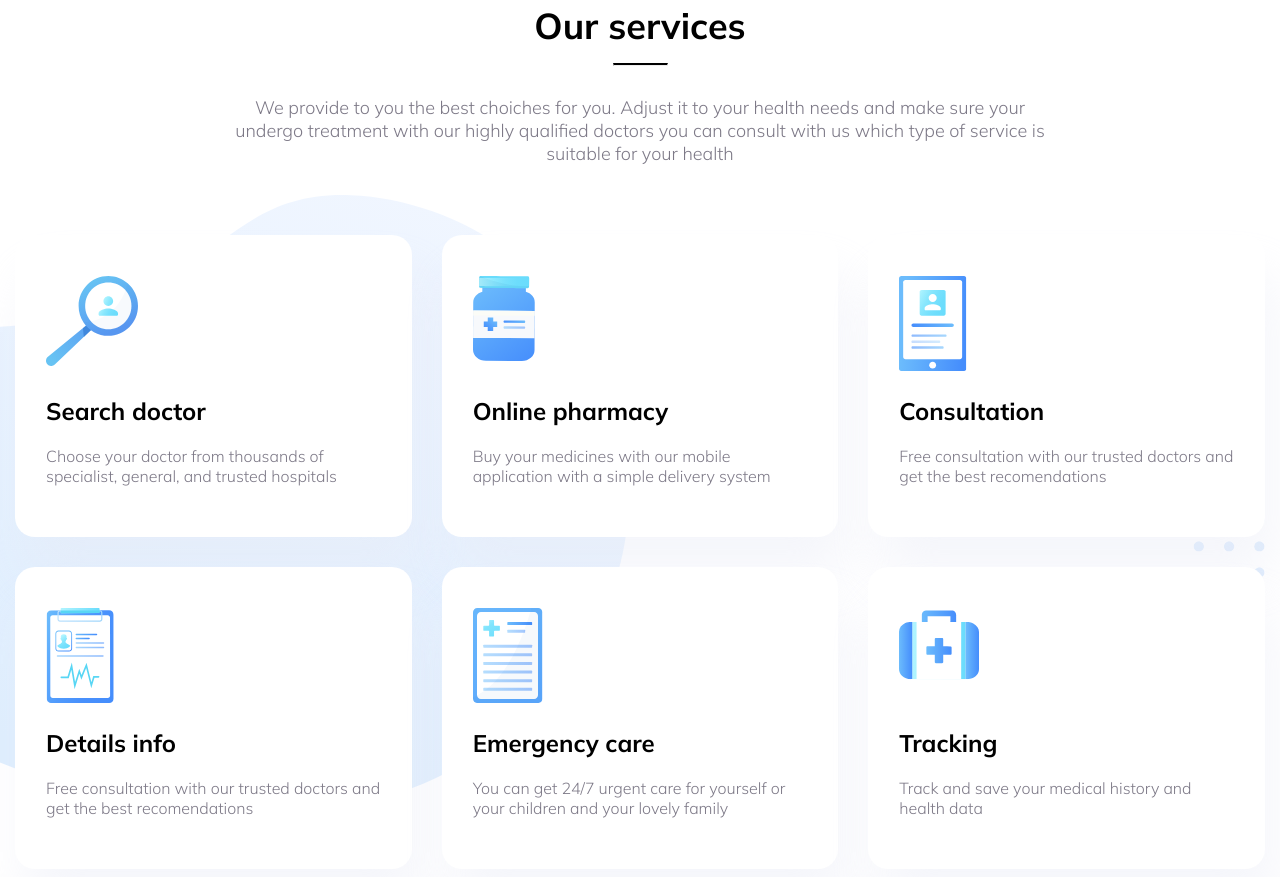
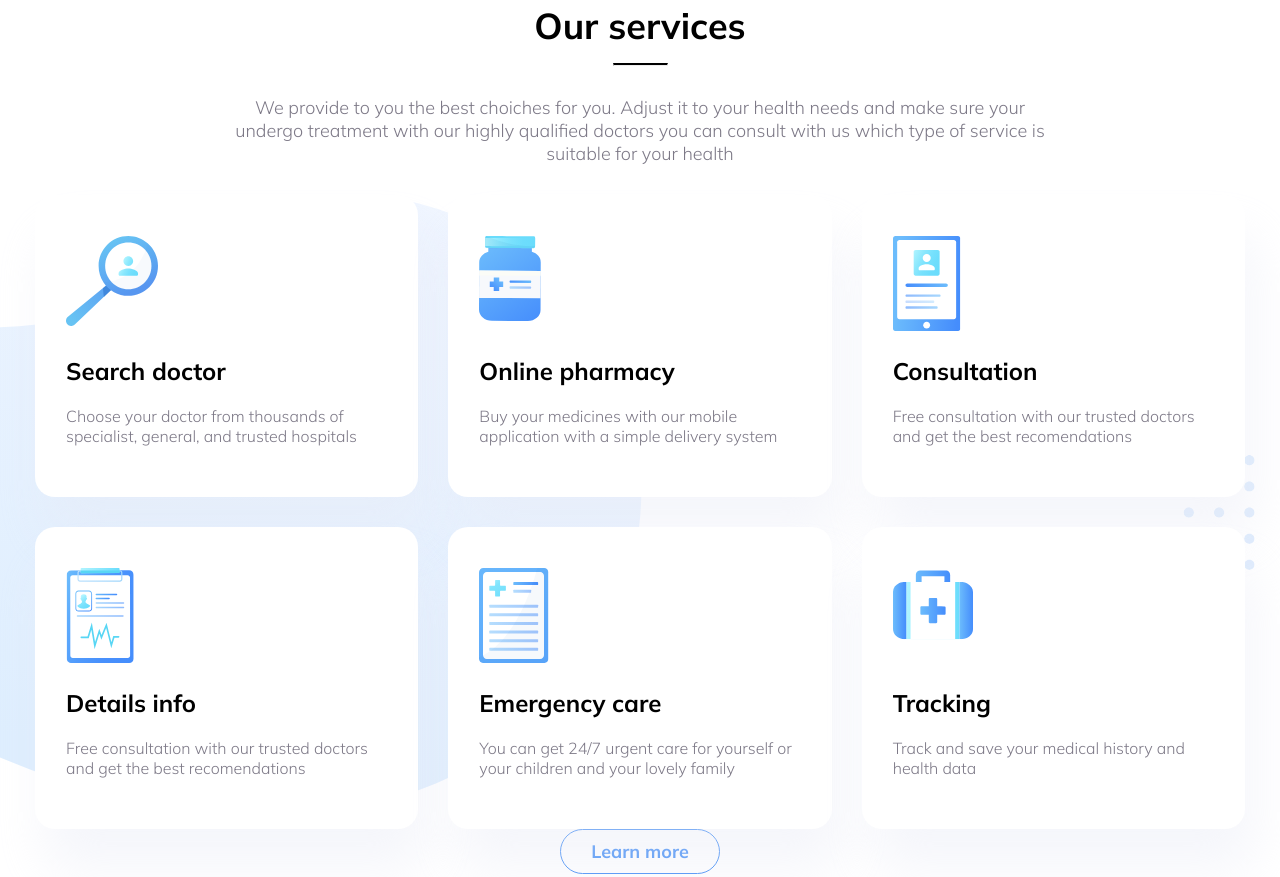
Before and after one commit to md-rejoyan-islam/trafalfar, a plain HTML site: page index.html in a window 1280 px wide. Shown: the part 752-1629 px from the top of the page. Drawn offline with Linux system fonts and the light colour scheme.

Commit message:
update card data

```diff
--- a/assets/css/style.css
+++ b/assets/css/style.css
@@ -431,6 +431,7 @@ header nav ul li a:hover {
   position: relative;
   max-width: 1250px;
   margin: auto;
+  padding: 0 10px;
   /* align-items: center; */
 }
 
@@ -643,6 +644,7 @@ header nav ul li a:hover {
   align-items: stretch;
   gap: 30px;
   box-sizing: border-box;
+  padding: 0 10px;
 }
 @media screen and (min-width: 680px) {
   .articles {
--- a/index.html
+++ b/index.html
@@ -136,7 +136,7 @@
       </section>
 
       <!-- services  -->
-      <section id="services" class="containe">
+      <section id="services" class="container">
         <h2>Our services</h2>
         <hr />
         <p>
```
Also changed, not shown: assets/images/article/article-3.png.
